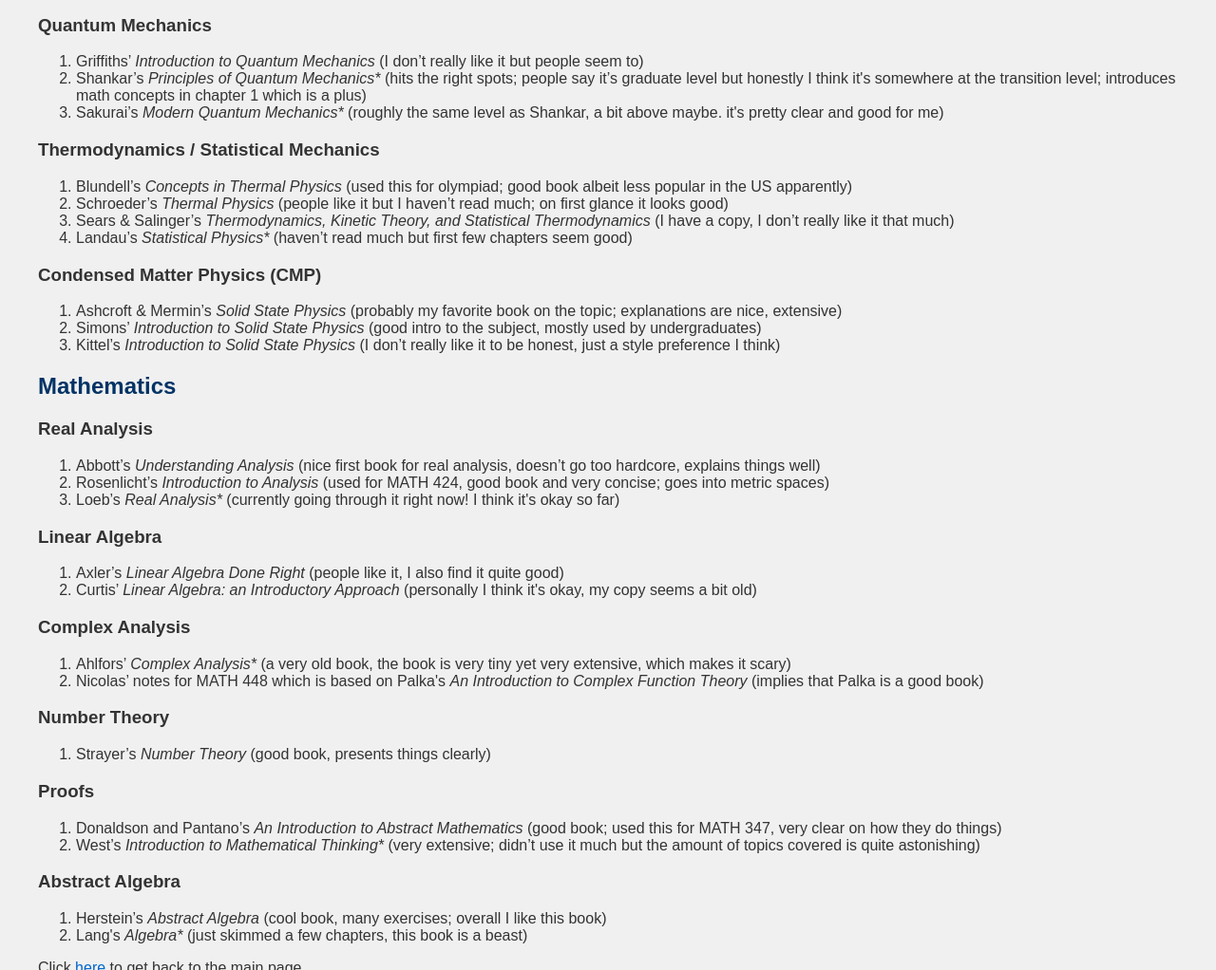
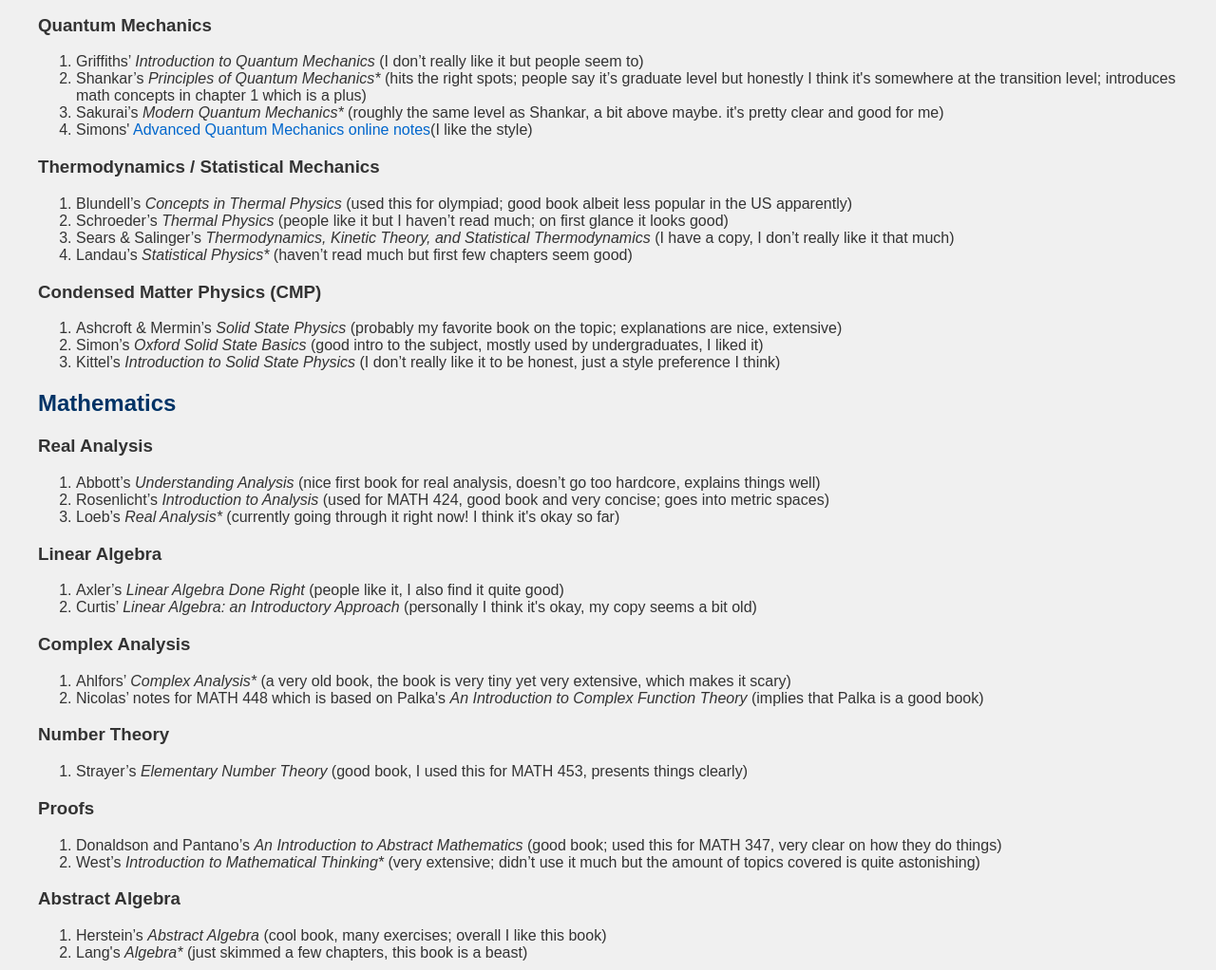
Before and after one commit to andiasalfitra/andiasalfitra.github.io, a plain HTML site: page bookcollection.html in a window 1280 px wide. Shown: the part 391-1413 px from the top of the page at 95% size. Drawn offline with Linux system fonts and the light colour scheme.

Commit message:
Update bookcollection.html

```diff
--- a/bookcollection.html
+++ b/bookcollection.html
@@ -46,6 +46,7 @@
   <li>Griffiths’ <i>Introduction to Quantum Mechanics</i> (I don’t really like it but people seem to)</li>
   <li>Shankar’s <i>Principles of Quantum Mechanics*</i> (hits the right spots; people say it’s graduate level but honestly I think it's somewhere at the transition level; introduces math concepts in chapter 1 which is a plus)</li>
   <li>Sakurai’s <i>Modern Quantum Mechanics*</i> (roughly the same level as Shankar, a bit above maybe. it's pretty clear and good for me)</li>
+  <li>Simons' <a href="https://www.tcm.phy.cam.ac.uk/~bds10/aqp.html">Advanced Quantum Mechanics online notes</a>(I like the style)</li>
 </ol>
 
 <h3>Thermodynamics / Statistical Mechanics</h3>
@@ -59,7 +60,7 @@
 <h3>Condensed Matter Physics (CMP)</h3>
 <ol>
   <li>Ashcroft &amp; Mermin’s <i>Solid State Physics</i> (probably my favorite book on the topic; explanations are nice, extensive)</li>
-  <li>Simons’ <i>Introduction to Solid State Physics</i> (good intro to the subject, mostly used by undergraduates)</li>
+  <li>Simon’s <i>Oxford Solid State Basics</i> (good intro to the subject, mostly used by undergraduates, I liked it)</li>
   <li>Kittel’s <i>Introduction to Solid State Physics</i> (I don’t really like it to be honest, just a style preference I think)</li>
 </ol>
   </section>
@@ -87,7 +88,7 @@
 
 <h3>Number Theory</h3>
 <ol>
-  <li>Strayer’s <i>Number Theory</i> (good book, presents things clearly)</li>
+  <li>Strayer’s <i>Elementary Number Theory</i> (good book, I used this for MATH 453, presents things clearly)</li>
 </ol>
 
 <h3>Proofs</h3>
```
